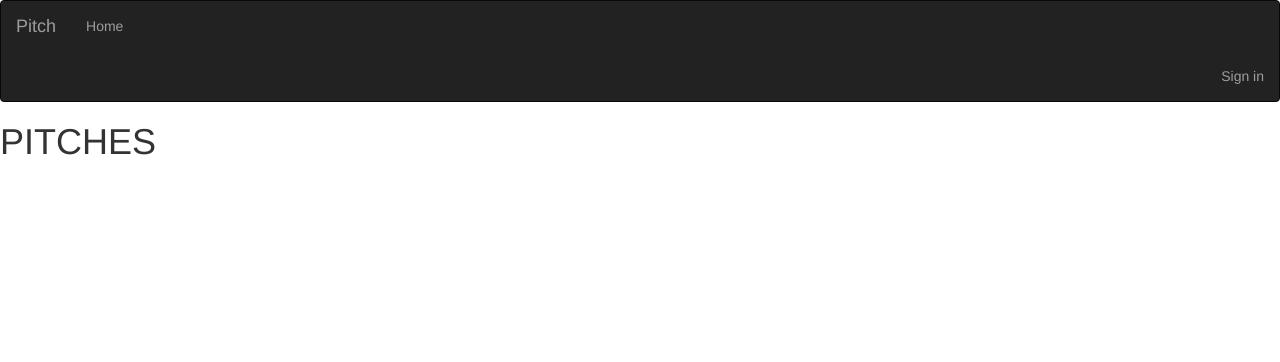
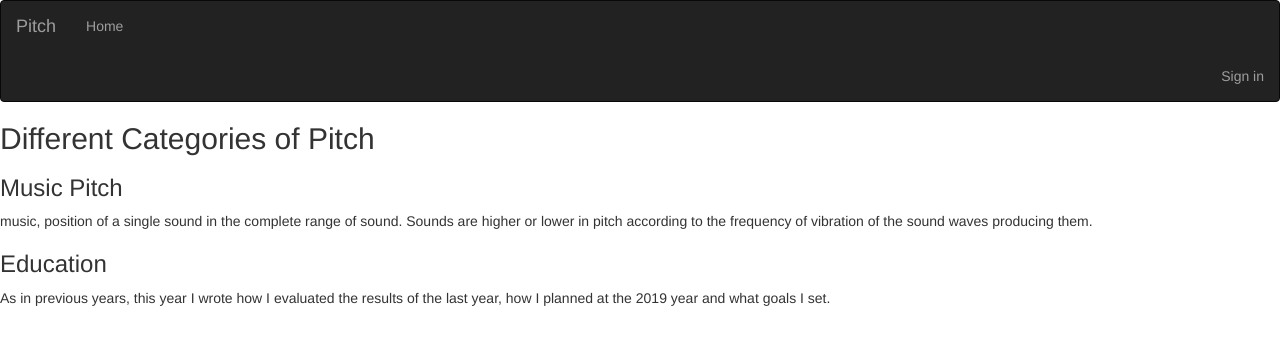
Before and after one commit to nuriath/Pitch-Application, a Flask app: page / in a window 1280 px wide. Shown: the top 362 px of the page. Run offline with Flask 2, Linux system fonts and the light colour scheme; some libraries are stand-ins or nearby versions.

Commit message:
install flask_upload

```diff
--- a/app/templates/index.html
+++ b/app/templates/index.html
@@ -1,5 +1,6 @@
 {% extends 'base.html'%}
 {% import 'macros.html' as macro%}
+
 <!DOCTYPE html>
 <html>
     <head>
@@ -12,6 +13,7 @@
 
     </head>
     <body>
+
        <!-- Styles block -->
 
         {% block styles%}
@@ -19,13 +21,20 @@
         {{ super() }}
         <link rel="stylesheet" href="{{url_for('static',filename='css/index.css')}}">
         {% endblock %}
+       <div class="container">
+            <!-- Content block -->
+            {% block content %}
+            <h2>Different Categories of Pitch</h2>
+            <h3>Music Pitch</h3>
+            <p> music, position of a single sound in the complete range of sound.
+                Sounds are higher or lower in pitch according to the frequency of
+                vibration of the sound waves producing them.</p>
+            <h3>Education</h3>
+            <p>As in previous years, this year I wrote how I evaluated the results
+               of the last year, how I planned at the 2019 year and what goals I set.</p>
 
-        <!-- Content block -->
-        {% block content %}
-        <h1>PITCHES</h1>
-
-        {% endblock%}
-
+            {% endblock%}
+       </div>
     </body>
 
 </html>
--- a/app/templates/movie.html
+++ b/app/templates/pitch.html
@@ -8,10 +8,7 @@
         </div>
 
         <div class="col-xs-6 col-sm-6 col-md-6 col-lg-6 movie-details">
-            <h3>{{ movie.title }}</h3>
-
-            <p class="overview"> {{ movie.overview }}</p>
-            <p class="ratings"> <b> {{ movie.vote_average }}</b> - <i>{{ movie.vote_count}} votes </i> </p>
+            <h3>{{ music.pitch }}</h3>
 
 
         </div>
```
Also changed, not shown: app/main/views.py (+15 -3 lines), app/models.py (+9 -9 lines), migrations/versions/5a60d6eb5d06_edit.py (added, +30 -0 lines), app/static/photos/quote.jpg (added), app/static/photos/violecmb.jpg (added), app/static/photos/violecmb_1.jpg (added), app/static/photos/ygY7Chc.jpg (added).
